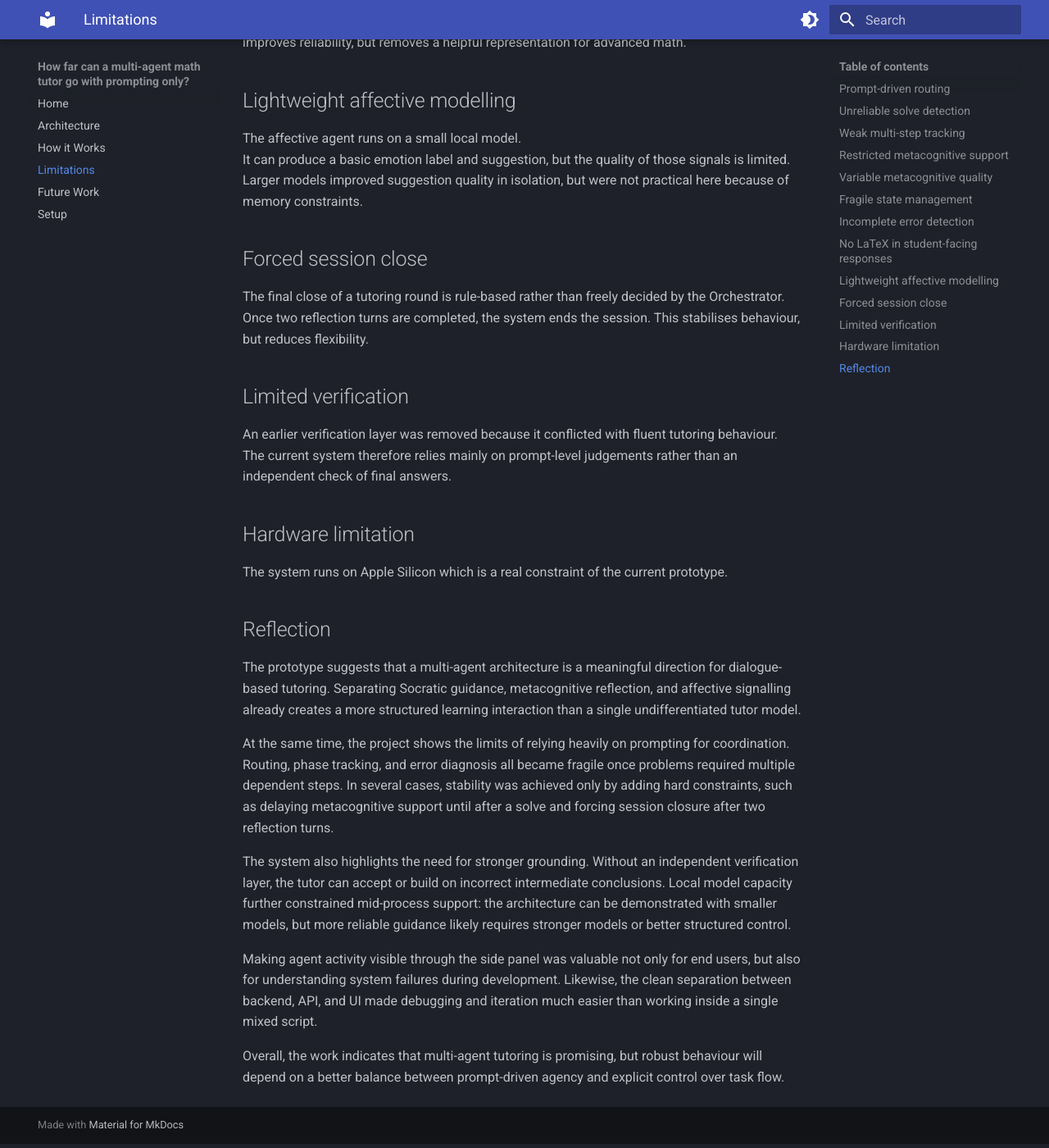
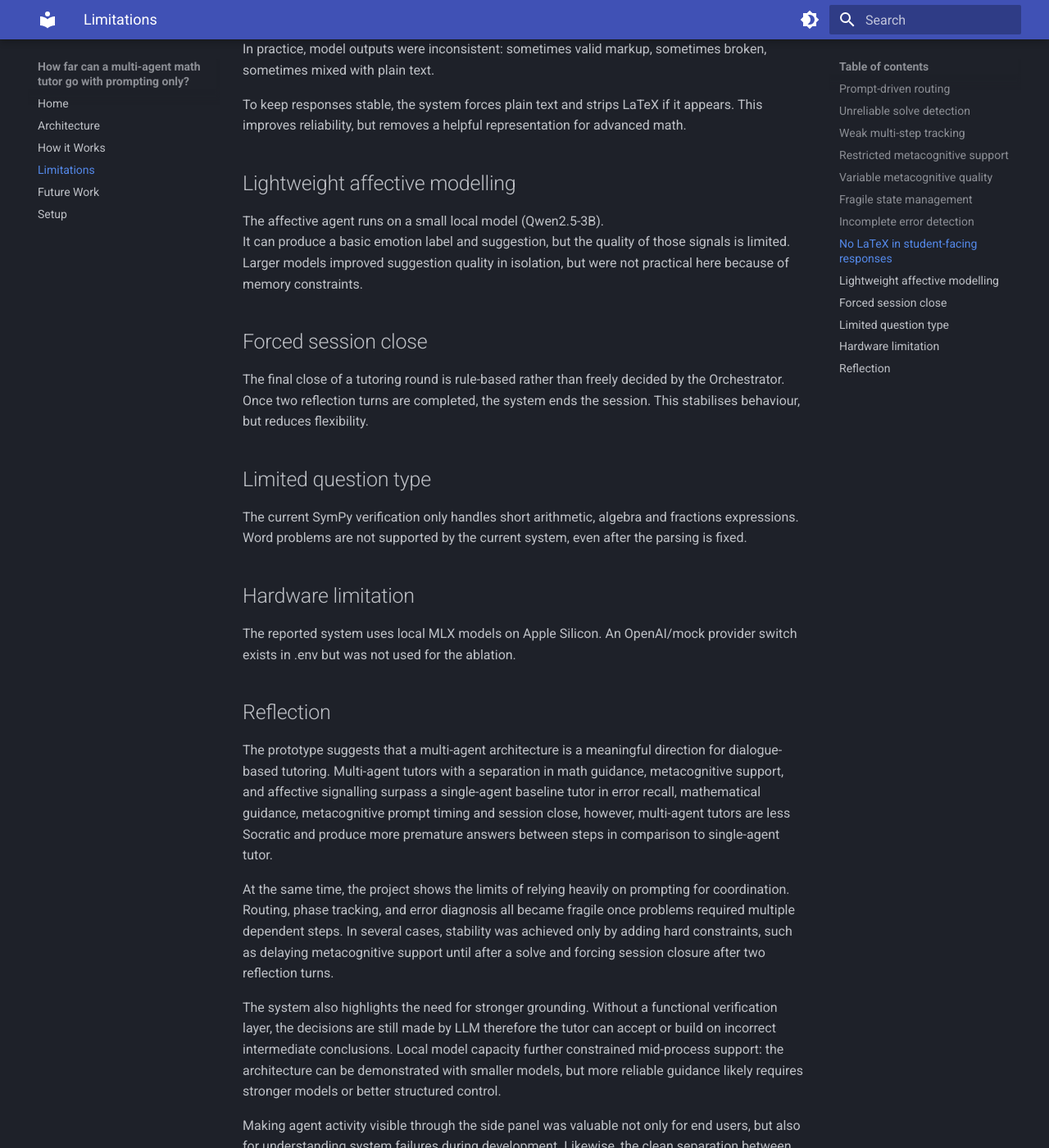
Before and after one commit to 11awrence/socratic-tutoring-system, an MkDocs documentation site: the page built from docs/limitations.md, in a window 1280 px wide and 1400 px high, scrolled down 2020 px. Shown: the whole window at 82% size. Built offline with MkDocs 1.6.1 and Material for MkDocs 9.7.7, drawn with Linux system fonts in a browser that asks for light colours; some of the changed text lies outside the part shown.

Commit message:
update mkdocs

```diff
--- a/docs/limitations.md
+++ b/docs/limitations.md
@@ -9,14 +9,17 @@
 
 ## Unreliable solve detection
 
-Detecting when a student has actually solved the problem remains brittle.
-The system cannot fully trust the Orchestrator’s `problem_solved` judgement on its own. In practice, the Metacognitive phase and hard close rules act as safety mechanisms that prevent sessions from drifting indefinitely.
+Detecting when a student has actually solved the problem remains brittle due to the limitations of the SymPy verification.
+
+The SymPy parsing often fails (`parseable = True` with `error_type = problem_unparseable`) or the math expression never enters the solver. So solve and session-close stay orchestrator-driven. The `problem_solved` flag cannot be trusted on its own.
+
+In practice, the Metacognitive phase and hard close rules act as safety mechanisms that prevent sessions from drifting indefinitely.
+
 
 ## Weak multi-step tracking
 
 Performance degrades on longer multi-step problems, especially:
 
-- word problems
 - multi-step fraction calculations
 - exponent / algebra manipulations
 
@@ -36,7 +39,7 @@
 
 Several parts of session state are only weakly controlled:
 
-- new-problem detection relies on simple heuristics
+- state reset (new problem detection) and final answer detection are key-word based in the current system.
 - progress / current-step tracking is limited
 - some intermediate values were easy to lose across nodes
 
@@ -56,7 +59,7 @@
 
 ## Lightweight affective modelling
 
-The affective agent runs on a small local model.
+The affective agent runs on a small local model (Qwen2.5-3B).
 It can produce a basic emotion label and suggestion, but the quality of those signals is limited. Larger models improved suggestion quality in isolation, but were not practical here because of memory constraints.
 
 ## Forced session close
@@ -64,22 +67,23 @@
 The final close of a tutoring round is rule-based rather than freely decided by the Orchestrator.
 Once two reflection turns are completed, the system ends the session. This stabilises behaviour, but reduces flexibility.
 
-## Limited verification
+## Limited question type
 
-An earlier verification layer was removed because it conflicted with fluent tutoring behaviour.
-The current system therefore relies mainly on prompt-level judgements rather than an independent check of final answers.
+The current SymPy verification only handles short arithmetic, algebra and fractions expressions.
+Word problems are not supported by the current system, even after the parsing is fixed.
+
 
 ## Hardware limitation
 
-The system runs on Apple Silicon which is a real constraint of the current prototype.
+The reported system uses local MLX models on Apple Silicon. An OpenAI/mock provider switch exists in .env but was not used for the ablation.
 
 ## Reflection
 
-The prototype suggests that a multi-agent architecture is a meaningful direction for dialogue-based tutoring. Separating Socratic guidance, metacognitive reflection, and affective signalling already creates a more structured learning interaction than a single undifferentiated tutor model.
+The prototype suggests that a multi-agent architecture is a meaningful direction for dialogue-based tutoring. Multi-agent tutors with a separation in math guidance, metacognitive support, and affective signalling surpass a single-agent baseline tutor in error recall, mathematical guidance, metacognitive prompt timing and session close, however, multi-agent tutors are less Socratic and produce more premature answers between steps in comparison to single-agent tutor.
 
-At the same time, the project shows the limits of relying heavily on prompting for coordination. Routing, phase tracking, and error diagnosis all became fragile once problems required multiple dependent steps. In several cases, stability was achieved only by adding hard constraints, such as delaying metacognitive support until after a solve and forcing session closure after two reflection turns.
+At the same time, the project shows the limits of relying heavily on prompting for coordination.  Routing, phase tracking, and error diagnosis all became fragile once problems required multiple dependent steps. In several cases, stability was achieved only by adding hard constraints, such as delaying metacognitive support until after a solve and forcing session closure after two reflection turns.
 
-The system also highlights the need for stronger grounding. Without an independent verification layer, the tutor can accept or build on incorrect intermediate conclusions. Local model capacity further constrained mid-process support: the architecture can be demonstrated with smaller models, but more reliable guidance likely requires stronger models or better structured control.
+The system also highlights the need for stronger grounding. Without a functional verification layer, the decisions are still made by LLM therefore the tutor can accept or build on incorrect intermediate conclusions. Local model capacity further constrained mid-process support: the architecture can be demonstrated with smaller models, but more reliable guidance likely requires stronger models or better structured control.
 
 Making agent activity visible through the side panel was valuable not only for end users, but also for understanding system failures during development. Likewise, the clean separation between backend, API, and UI made debugging and iteration much easier than working inside a single mixed script.
 
```
Also changed, not shown: other parts of docs/limitations.md (+1 -1 lines).
